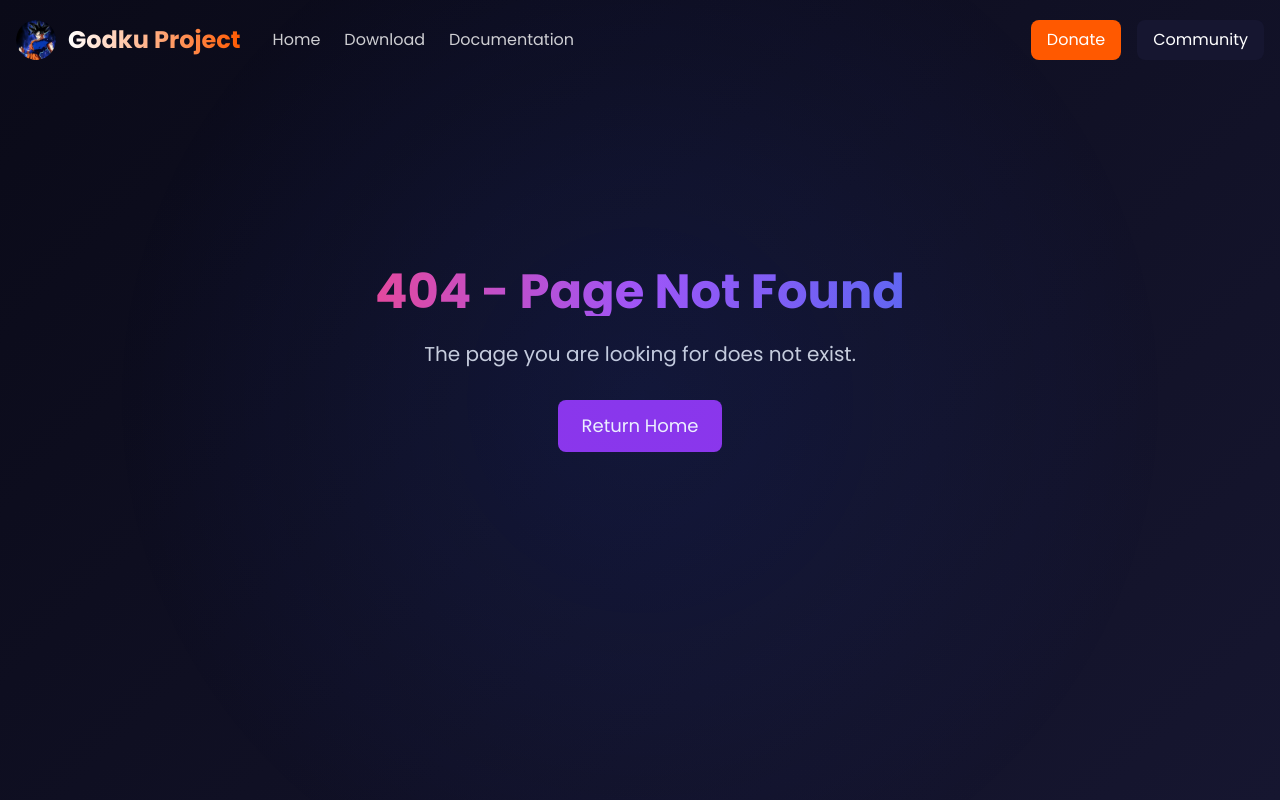
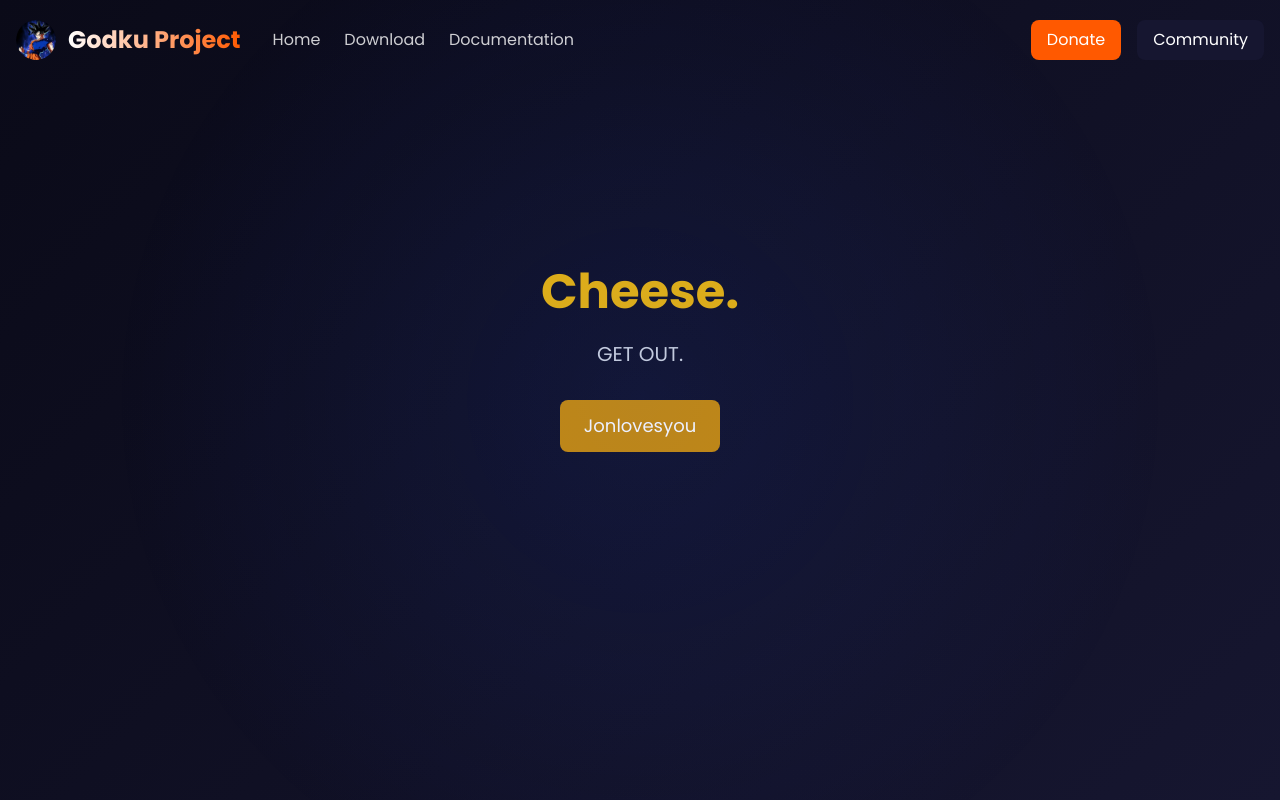
Before and after one commit to MoneyManClyd/GodkuTest.github.io, a Next.js app: page /GodkuWebsite/cheese in a window 1280 px wide. Before the commit this address had no page. Built offline with nearby package versions, Linux system fonts and the light colour scheme.

Commit message:
dark im adding eastereggs

```diff
--- /dev/null
+++ b/src/app/cheese/page.tsx
@@ -0,0 +1,26 @@
+import Link from "next/link";
+import { Header } from "@/components/Header";
+
+export default function NotFound() {
+  return (
+    <>
+      <Header />
+
+      <main className="px-6 pt-20">
+        <div className="flex flex-col items-center justify-center min-h-[70vh] text-center">
+          <h1 className="text-5xl font-bold bg-gradient-to-r from-yellow-500 via-yellow-500 to-yellow-500 text-transparent bg-clip-text mb-6">
+            Cheese.
+          </h1>
+          <p className="text-gray-300 mb-8 text-xl">
+            GET OUT.
+          </p>
+          <Link href="/">
+            <button className="px-6 py-3 bg-yellow-600 hover:bg-yellow-700 rounded-lg text-white button-hover text-lg">
+              Jonlovesyou
+            </button>
+          </Link>
+        </div>
+      </main>
+    </>
+  );
+}
```
